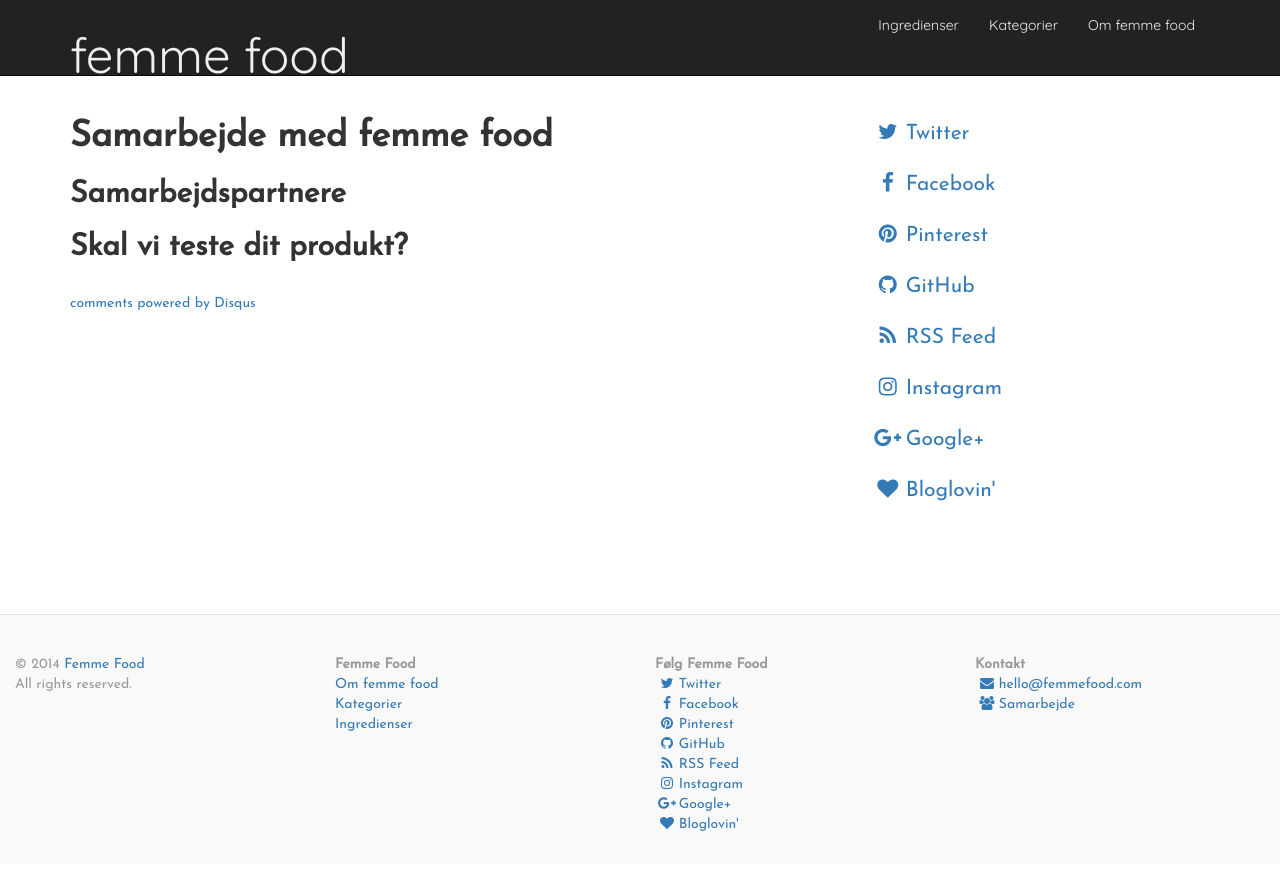
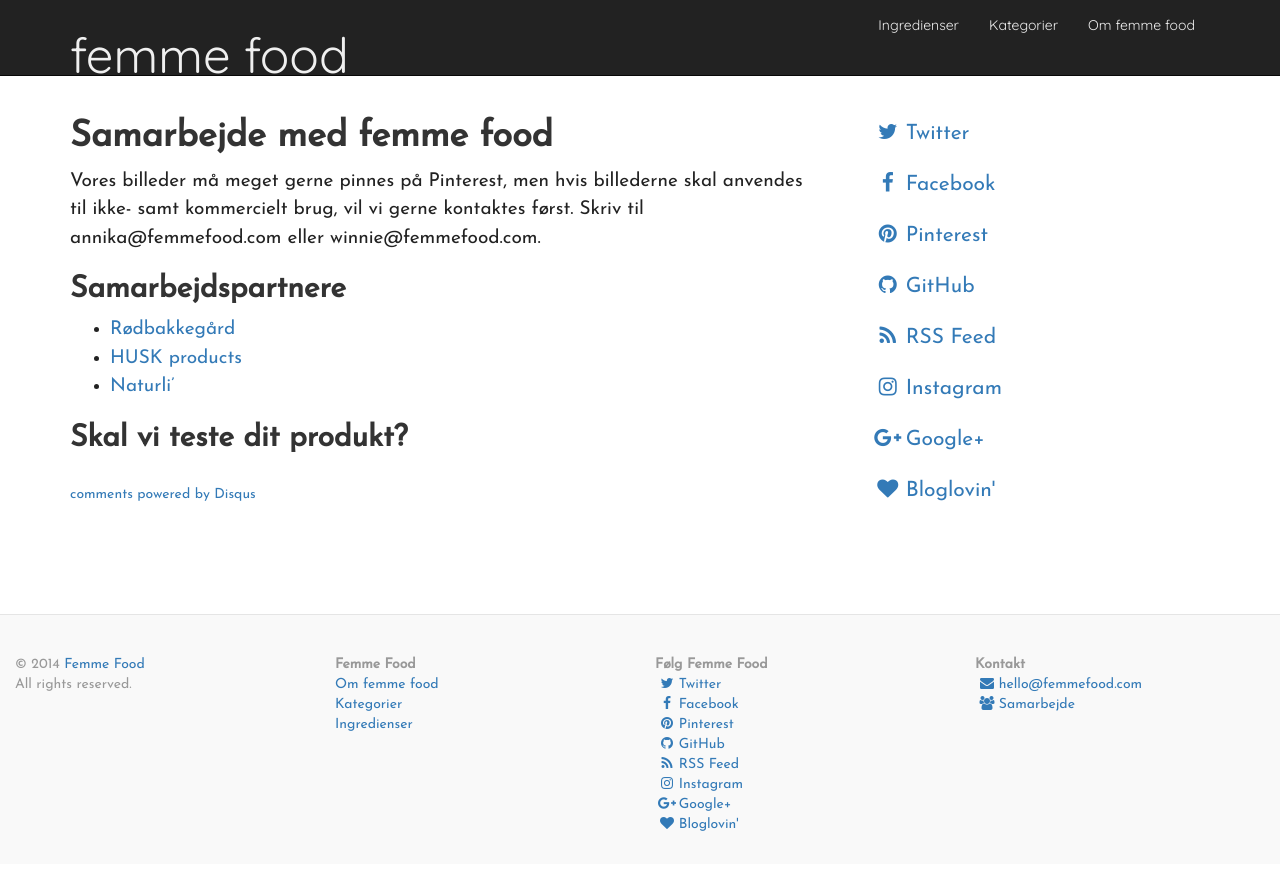
Before and after one commit to femmefood/femmefood.com, a Jekyll site: the page built from samarbejde/index.md, in a window 1280 px wide. Shown: the top 870 px of the page. Built offline with Jekyll 4.4.1, drawn with Linux system fonts in a browser that asks for light colours; nearby versions of some CDN libraries; Markdown is read by kramdown in place of the engine named in the settings; comment, search, counter and statistics services are not loaded.

Commit message:
Added cooperation

```diff
--- a/samarbejde/index.md
+++ b/samarbejde/index.md
@@ -4,7 +4,13 @@ title: Samarbejde med femme food
 date: 2014-02-22
 ---
 
+Vores billeder må meget gerne pinnes på Pinterest, men hvis billederne skal anvendes til ikke- samt kommercielt brug, vil vi gerne kontaktes først. Skriv til annika@femmefood.com eller winnie@femmefood.com.
+
+
 ## Samarbejdspartnere
 
+- [Rødbakkegård](http://roedbakkegaard.dk/)
+- [HUSK products](http://husk.dk/)
+- [Naturli'](http://www.naturli-foods.dk/forside.aspx)
 
 ## Skal vi teste dit produkt?
```
